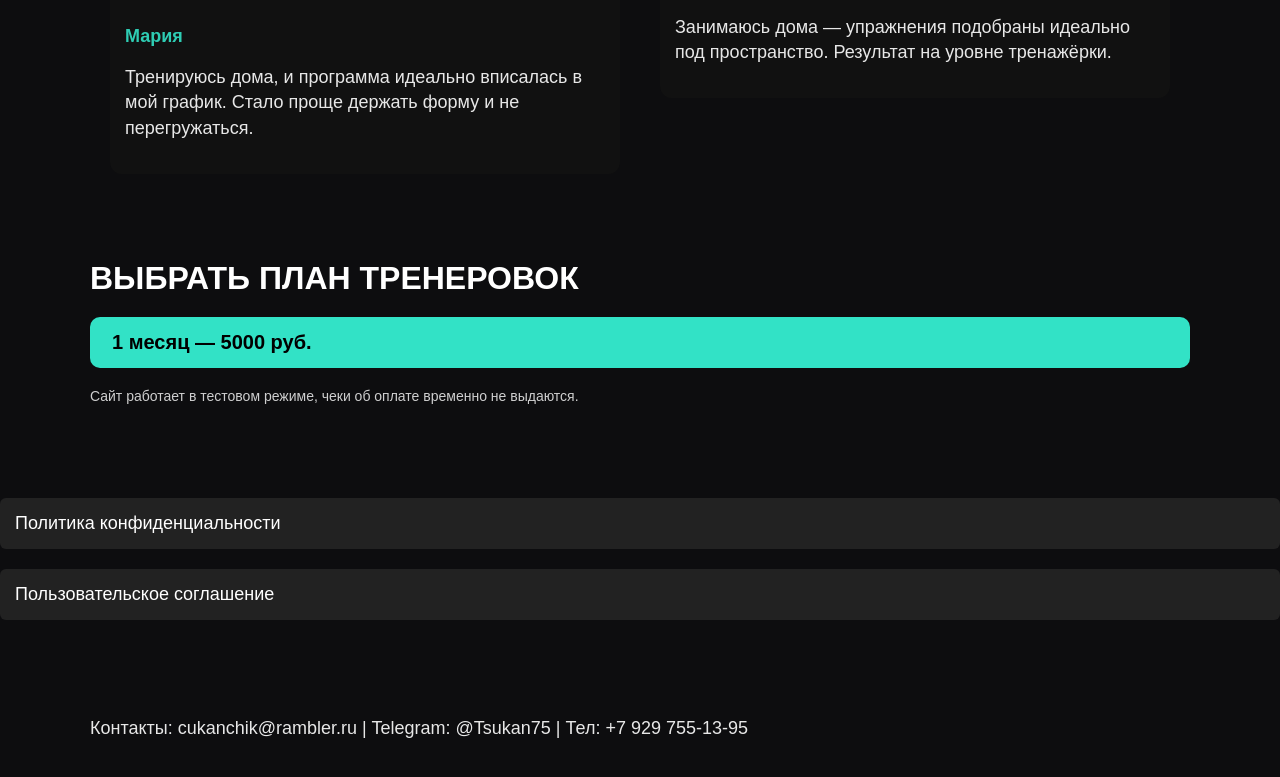
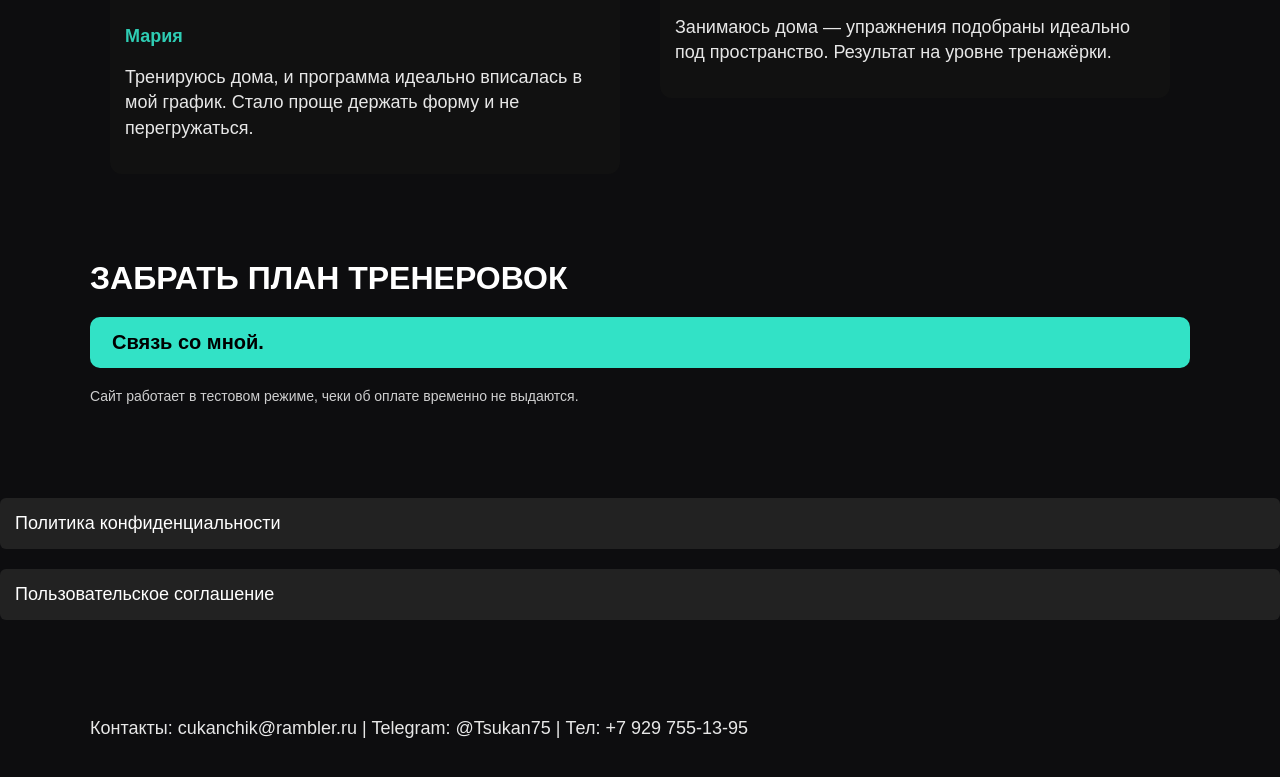
Before and after one commit to cukan75-beep/fitness-site, a plain HTML site: page index.html in a window 1280 px wide. Shown: the part 4684-5461 px from the top of the page. Drawn offline with Linux system fonts and the light colour scheme.

Commit message:
Update index.html

```diff
--- a/index.html
+++ b/index.html
@@ -311,8 +311,8 @@
     .plan-btn{display:block;margin:20px 0;text-align:left;font-size:20px;}
   </style>
 
-  <h2 id="plans">ВЫБРАТЬ ПЛАН ТРЕНЕРОВОК</h2>
-  <a class="btn plan-btn" href="https://t.me/Tsukan75">1 месяц — 5000 руб.</a>
+  <h2 id="plans">ЗАБРАТЬ ПЛАН ТРЕНЕРОВОК</h2>
+  <a class="btn plan-btn" href="https://t.me/Tsukan75">Связь со мной.</a>
   <p style="margin-top:10px;font-size:14px;opacity:0.8;">Сайт работает в тестовом режиме, чеки об оплате временно не выдаются.</p>
 </div>
 
```
